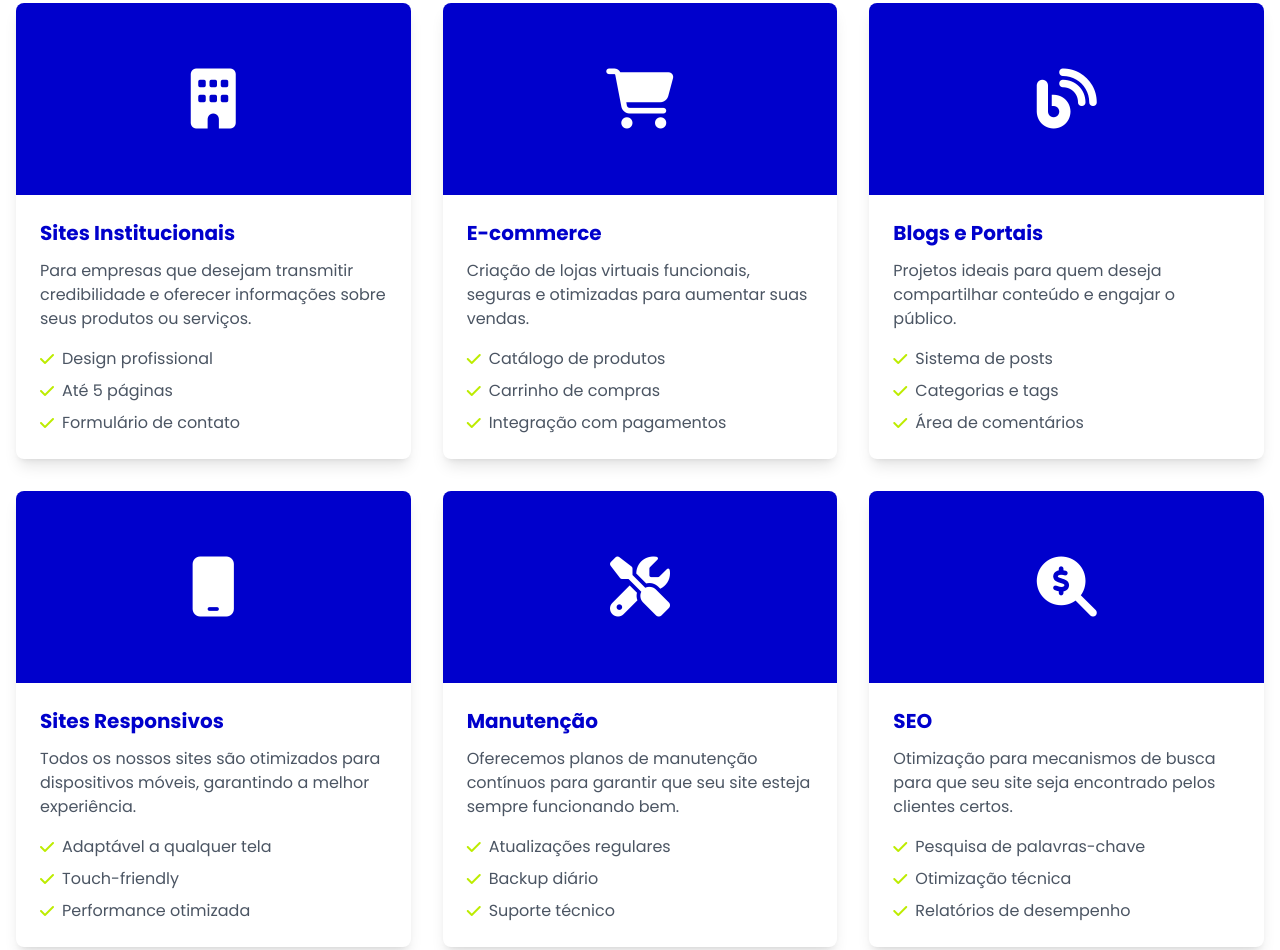
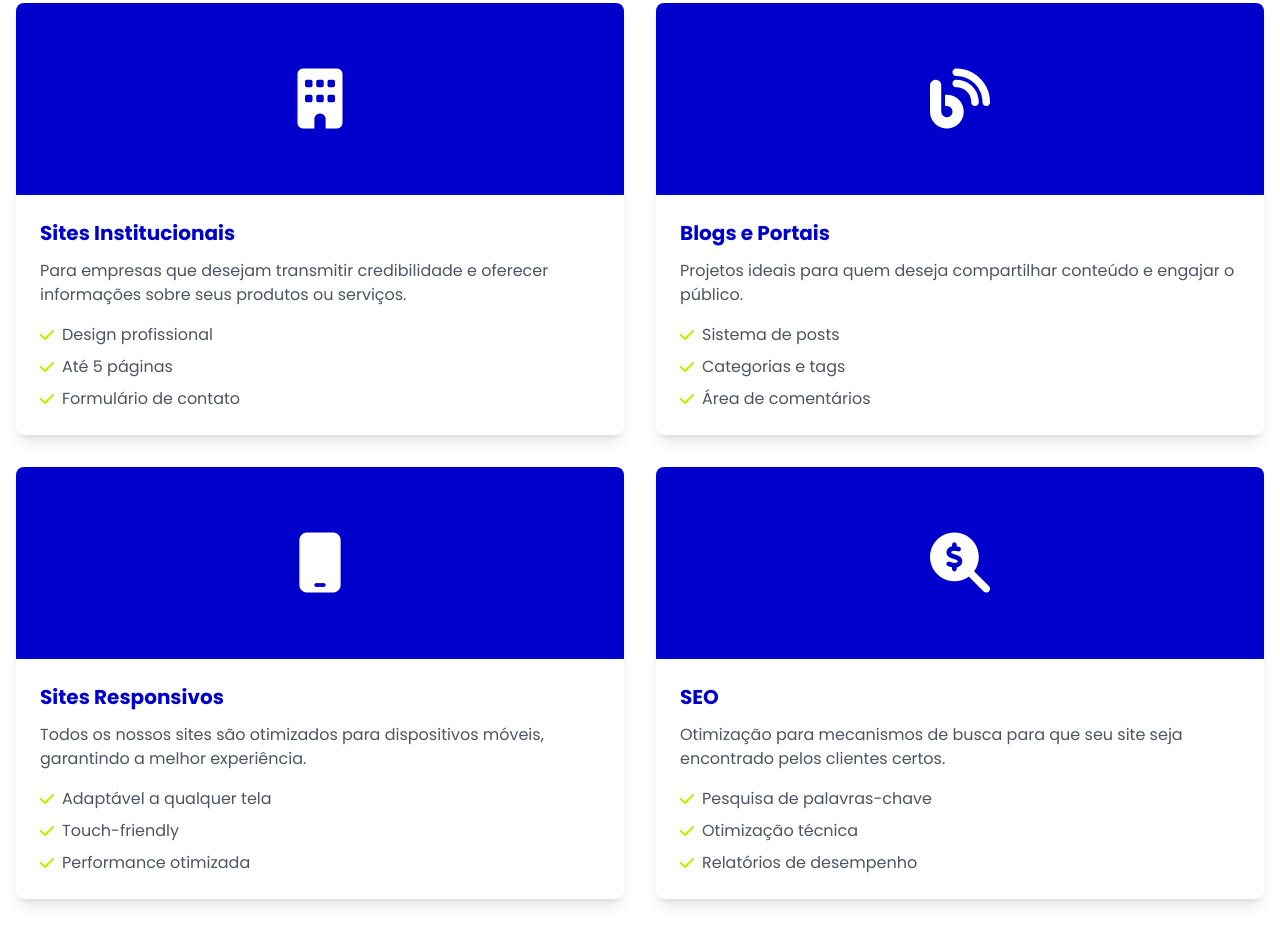
Before and after one commit to matheusmathias365/upstream-technology, a plain HTML site: page index.html in a window 1280 px wide. Shown: the part 1481-2431 px from the top of the page. Drawn offline with nearby package versions, Linux system fonts and the light colour scheme.

Commit message:
Update index.html

```diff
--- a/index.html
+++ b/index.html
@@ -114,14 +114,14 @@
                     Criamos sites modernos, otimizados e feitos sob medida para seu negócio. Tenha um site que atrai, converte e impressiona!
                 </p>
                 <a href="https://wa.me/554195260377?text=Ol%C3%A1%2C%20gostaria%20de%20fazer%20um%20site."
-                   class="bg-primary hover:bg-blue-800 text-white font-bold py-3 px-8 rounded-full transition duration-300 inline-flex items-center">
+                    class="bg-primary hover:bg-blue-800 text-white font-bold py-3 px-8 rounded-full transition duration-300 inline-flex items-center">
                     <i class="fab fa-whatsapp mr-2 text-xl"></i> Fale com um especialista
                 </a>
             </div>
             <div class="md:w-1/2 flex justify-center">
                 <img src="https://images.unsplash.com/photo-1551650975-87deedd944c3?ixlib=rb-4.0.3&ixid=M3wxMjA3fDB8MHxwaG90by1wYWdlfHx8fGVufDB8fHx8fA%3D%3D&auto=format&fit=crop&w=1074&q=80"
-                     alt="Site profissional"
-                     class="rounded-lg shadow-xl w-full max-w-md animate-float">
+                      alt="Site profissional"
+                      class="rounded-lg shadow-xl w-full max-w-md animate-float">
             </div>
         </div>
     </section>
@@ -191,7 +191,7 @@
                     Desenvolvemos soluções completas para sua presença online. Confira os tipos de sites que criamos:
                 </p>
             </div>
-            <div class="grid md:grid-cols-2 lg:grid-cols-3 gap-8">
+            <div class="grid md:grid-cols-2 lg:grid-cols-2 gap-8">
                 <!-- Service 1 -->
                 <div class="service-card bg-white rounded-lg shadow-lg overflow-hidden transition duration-300">
                     <div class="h-48 bg-primary flex items-center justify-center">
@@ -219,30 +219,6 @@
                 <!-- Service 2 -->
                 <div class="service-card bg-white rounded-lg shadow-lg overflow-hidden transition duration-300">
                     <div class="h-48 bg-primary flex items-center justify-center">
-                        <i class="fas fa-shopping-cart text-white text-6xl"></i>
-                    </div>
-                    <div class="p-6">
-                        <h3 class="text-xl font-bold text-primary mb-3">E-commerce</h3>
-                        <p class="text-gray-600 mb-4">
-                            Criação de lojas virtuais funcionais, seguras e otimizadas para aumentar suas vendas.
-                        </p>
-                        <ul class="text-gray-600 space-y-2">
-                            <li class="flex items-center">
-                                <i class="fas fa-check text-secondary mr-2"></i> Catálogo de produtos
-                            </li>
-                            <li class="flex items-center">
-                                <i class="fas fa-check text-secondary mr-2"></i> Carrinho de compras
-                            </li>
-                            <li class="flex items-center">
-                                <i class="fas fa-check text-secondary mr-2"></i> Integração com pagamentos
-                            </li>
-                        </ul>
-                    </div>
-                </div>
-
-                <!-- Service 3 -->
-                <div class="service-card bg-white rounded-lg shadow-lg overflow-hidden transition duration-300">
-                    <div class="h-48 bg-primary flex items-center justify-center">
                         <i class="fas fa-blog text-white text-6xl"></i>
                     </div>
                     <div class="p-6">
@@ -264,7 +240,7 @@
                     </div>
                 </div>
 
-                <!-- Service 4 -->
+                <!-- Service 3 -->
                 <div class="service-card bg-white rounded-lg shadow-lg overflow-hidden transition duration-300">
                     <div class="h-48 bg-primary flex items-center justify-center">
                         <i class="fas fa-mobile text-white text-6xl"></i>
@@ -288,31 +264,7 @@
                     </div>
                 </div>
 
-                <!-- Service 5 -->
-                <div class="service-card bg-white rounded-lg shadow-lg overflow-hidden transition duration-300">
-                    <div class="h-48 bg-primary flex items-center justify-center">
-                        <i class="fas fa-tools text-white text-6xl"></i>
-                    </div>
-                    <div class="p-6">
-                        <h3 class="text-xl font-bold text-primary mb-3">Manutenção</h3>
-                        <p class="text-gray-600 mb-4">
-                            Oferecemos planos de manutenção contínuos para garantir que seu site esteja sempre funcionando bem.
-                        </p>
-                        <ul class="text-gray-600 space-y-2">
-                            <li class="flex items-center">
-                                <i class="fas fa-check text-secondary mr-2"></i> Atualizações regulares
-                            </li>
-                            <li class="flex items-center">
-                                <i class="fas fa-check text-secondary mr-2"></i> Backup diário
-                            </li>
-                            <li class="flex items-center">
-                                <i class="fas fa-check text-secondary mr-2"></i> Suporte técnico
-                            </li>
-                        </ul>
-                    </div>
-                </div>
-
-                <!-- Service 6 -->
+                <!-- Service 4 -->
                 <div class="service-card bg-white rounded-lg shadow-lg overflow-hidden transition duration-300">
                     <div class="h-48 bg-primary flex items-center justify-center">
                         <i class="fas fa-search-dollar text-white text-6xl"></i>
@@ -452,7 +404,7 @@
                         </div>
                     </div>
                     <p class="italic">
-                        "Profissionais muito competentes e atenciosos. Nosso e-commerce superou todas as expectativas."
+                        "Profissionais muito competentes e atenciosos. Nosso site institucional superou todas as expectativas."
                     </p>
                     <div class="flex mt-4 text-secondary">
                         <i class="fas fa-star"></i>
@@ -520,7 +472,7 @@
                                 <i class="fas fa-check text-secondary mr-2"></i> Integração com redes sociais
                             </li>
                             <li class="flex items-center text-gray-400">
-                                <i class="fas fa-times mr-2"></i> Sem e-commerce
+                                <i class="fas fa-times mr-2"></i> Blog não incluso
                             </li>
                         </ul>
                         <a href="#contact" class="block w-full bg-secondary hover:bg-yellow-400 text-primary font-bold py-3 px-4 rounded text-center transition duration-300">
@@ -551,9 +503,6 @@
                             <li class="flex items-center">
                                 <i class="fas fa-check text-secondary mr-2"></i> SEO básico
                             </li>
-                            <li class="flex items-center text-gray-400">
-                                <i class="fas fa-times mr-2"></i> Sem e-commerce
-                            </li>
                         </ul>
                         <a href="#contact" class="block w-full bg-primary hover:bg-blue-800 text-white font-bold py-3 px-4 rounded text-center transition duration-300">
                             Solicitar Orçamento
@@ -565,20 +514,20 @@
                 <div class="price-card bg-white rounded-lg shadow-lg overflow-hidden transition duration-300 border-t-4 border-secondary">
                     <div class="p-6">
                         <h3 class="text-2xl font-bold text-primary mb-2">Pacote Completo</h3>
-                        <p class="text-gray-600 mb-6">Um projeto completo com e-commerce e ferramentas avançadas</p>
-                        <div class="text-4xl font-bold text-primary mb-6">R$ 5.999</div>
+                        <p class="text-gray-600 mb-6">Um projeto completo com blog avançado e ferramentas premium</p>
+                        <div class="text-4xl font-bold text-primary mb-6">R$ 4.499</div>
                         <ul class="text-gray-700 space-y-3 mb-8">
                             <li class="flex items-center">
-                                <i class="fas fa-check text-secondary mr-2"></i> E-commerce completo
+                                <i class="fas fa-check text-secondary mr-2"></i> Até 15 páginas
                             </li>
                             <li class="flex items-center">
-                                <i class="fas fa-check text-secondary mr-2"></i> Até 50 produtos
-                            </li>
-                            <li class="flex items-center">
-                                <i class="fas fa-check text-secondary mr-2"></i> Pagamento online
+                                <i class="fas fa-check text-secondary mr-2"></i> Blog profissional
                             </li>
                             <li class="flex items-center">
                                 <i class="fas fa-check text-secondary mr-2"></i> SEO avançado
+                            </li>
+                            <li class="flex items-center">
+                                <i class="fas fa-check text-secondary mr-2"></i> Formulários customizados
                             </li>
                             <li class="flex items-center">
                                 <i class="fas fa-check text-secondary mr-2"></i> 1 mês de suporte grátis
@@ -595,7 +544,7 @@
                     Precisa de algo personalizado? Entre em contato para um orçamento sob medida.
                 </p>
                 <a href="https://wa.me/554195260377?text=Ol%C3%A1%2C%20gostaria%20de%20fazer%20um%20site."
-                   class="bg-primary hover:bg-blue-800 text-white font-bold py-3 px-8 rounded-full transition duration-300 inline-flex items-center">
+                    class="bg-primary hover:bg-blue-800 text-white font-bold py-3 px-8 rounded-full transition duration-300 inline-flex items-center">
                     <i class="fab fa-whatsapp mr-2 text-xl"></i> Fale com um especialista
                 </a>
             </div>
@@ -667,7 +616,6 @@
                                     <p class="text-gray-600">Segunda a Sexta: 9h às 18h</p>
                                 </div>
                             </div>
-                            </div>
                         </div>
                     </div>
                 </div>
@@ -685,7 +633,7 @@
                 <div class="flex flex-col items-center md:items-end">
                     <div class="flex space-x-6 mb-4">
                         <a href="#home" class="hover:text-secondary transition duration-300">Home</a>
-                        <a href="#about" class="hover:text-secondary transition duration-300">Sobre</a>
+                        <a href="#about", class="hover:text-secondary transition duration-300">Sobre</a>
                         <a href="#services" class="hover:text-secondary transition duration-300">Serviços</a>
                         <a href="#pricing" class="hover:text-secondary transition duration-300">Preços</a>
                         <a href="#contact" class="hover:text-secondary transition duration-300">Contato</a>
@@ -780,4 +728,5 @@
             });
         });
     </script>
+</body>
 </html>
```
